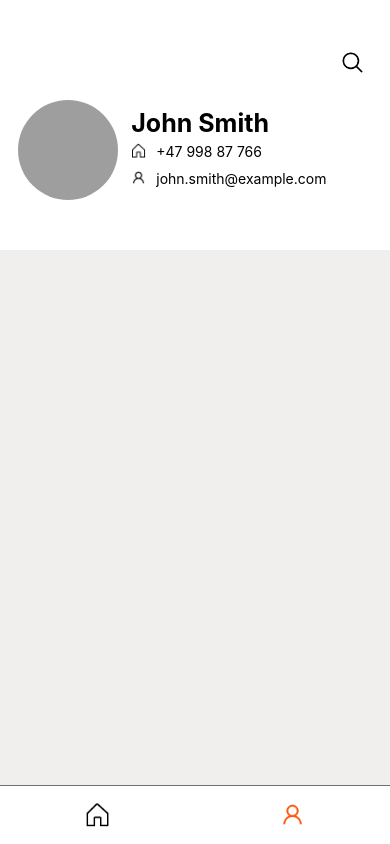
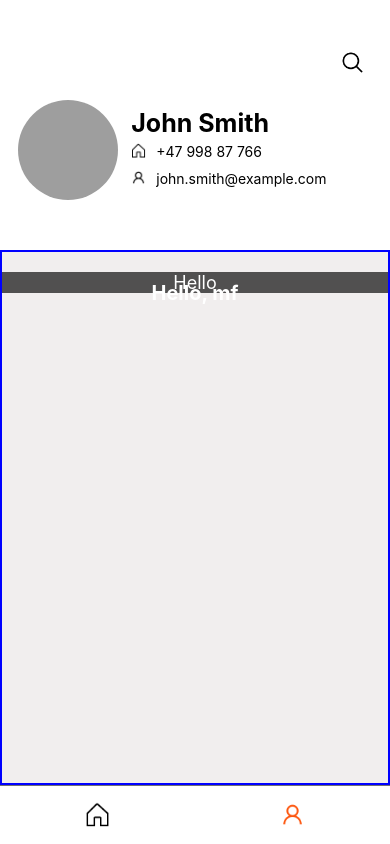
Before and after one commit to natnaelasgedom/ActivePass_DEV, a React Native app: screen / in a window 390 px wide. Built offline with nearby package versions, Linux system fonts and the light colour scheme; grey boxes are pictures that could not be loaded.

Commit message:
Working on ExpandableView

```diff
--- a/app/components/BottomNavBar.js
+++ b/app/components/BottomNavBar.js
@@ -36,7 +36,7 @@ const styles = StyleSheet.create({
         alignItems: 'center',
         borderTopWidth: 1,
         borderTopColor: colors.background2,
-        position: 'absolute', //needs to be changed back to relative when other elements are in place
+        position: 'relative',
         bottom: 0,
     },
     icons: {
--- /dev/null
+++ b/app/components/ExpandableView.js
@@ -0,0 +1,34 @@
+import React, { useEffect, useState } from 'react';
+import { Animated, StyleSheet, Text } from 'react-native';
+import colors from '../config/colors';
+
+function ExpandableView({ expanded = false }) {
+    const [height] = useState(new Animated.Value(0));
+
+    useEffect(() => {
+        Animated.timing(height, {
+            toValue: !expanded ? 175 : 0,
+            duration: 150,
+            useNativeDriver: false
+        }).start();
+     }, [expanded, height]);
+
+    return (
+        <Animated.View style={[{ height }, styles.container]}>
+            <Text style={styles.text}>Hello, mf</Text>
+        </Animated.View>
+    );
+}
+const styles = StyleSheet.create({
+    container: {
+        backgroundColor: colors.background2,
+        justifyContent: 'center',
+        alignItems: 'center'
+    },
+    text: {
+        fontSize: 20,
+        fontWeight: 'bold',
+        color: colors.basic2
+    }
+})
+export default ExpandableView;
--- /dev/null
+++ b/app/components/ProfileContent.js
@@ -0,0 +1,43 @@
+import React, { useState } from 'react';
+import { StyleSheet, Text, TouchableOpacity, View } from 'react-native';
+import colors from '../config/colors';
+import ExpandableView from './ExpandableView';
+
+function ProfileContent(props) {
+    const [isExpanded, setIsExpanded] = useState(true);
+
+    return (
+        <View style={styles.container}>
+            <TouchableOpacity
+                onPress={() => {
+                    setIsExpanded(!isExpanded);
+                }}
+                style={[styles.toggleBtn,{marginTop: 20}]}
+            >
+                <Text style={styles.toggleText}>Hello</Text>
+            </TouchableOpacity>
+            <ExpandableView expanded={isExpanded}/>
+        </View>
+    );
+}
+const styles = StyleSheet.create({
+    container: {
+        width: '100%',
+        flex: 1,
+        justifyContent: 'flex-start',
+        borderWidth: 2,
+        borderColor: 'blue'
+    },
+    toggleBtn: {
+        width: '100%',
+        backgroundColor: colors.basic1,
+        flexDirection: 'row',
+        justifyContent: 'center',
+        marginTop: 10
+    },
+    toggleText: {
+        fontSize: 18,
+        color: colors.basic2
+    }
+})
+export default ProfileContent;
--- a/app/components/ProfileTopCard.js
+++ b/app/components/ProfileTopCard.js
@@ -54,7 +54,7 @@ const styles = StyleSheet.create({
         width: '100%',
         height: 250,
         backgroundColor: colors.basic2,
-        position: 'absolute',
+        position: 'relative',
         top: 0,
         flexDirection: 'row',
         justifyContent: 'center',
--- a/app/config/colors.js
+++ b/app/config/colors.js
@@ -1,7 +1,7 @@
 export default {
     background1: "#2C2B2B",//Dark Grey
     background2: "#707070", //Medium Grey
-    background3: "#F1EEEE", //Ligth Grey
+    background3: "#F1EEEE", //Light Grey
     primary1: "#FD550D",//Brigth Orange
     primary2: "#FEB89A", //Melon
     primary3: "#FFF1EB", //Seashell
--- a/app/screens/ProfileScreen.js
+++ b/app/screens/ProfileScreen.js
@@ -1,13 +1,15 @@
 import React from 'react';
 import { View,Text, StyleSheet } from 'react-native';
 import BottomNavBar from '../components/BottomNavBar';
+import ProfileContent from '../components/ProfileContent';
 import ProfileTopCard from '../components/ProfileTopCard';
 import colors from '../config/colors';
 
 function ProfileScreen(props) {
     return (
         <View style={styles.background}>
-            <ProfileTopCard/>
+            <ProfileTopCard />
+            <ProfileContent/>
             <BottomNavBar focus='profile' />
         </View>
     );
```
